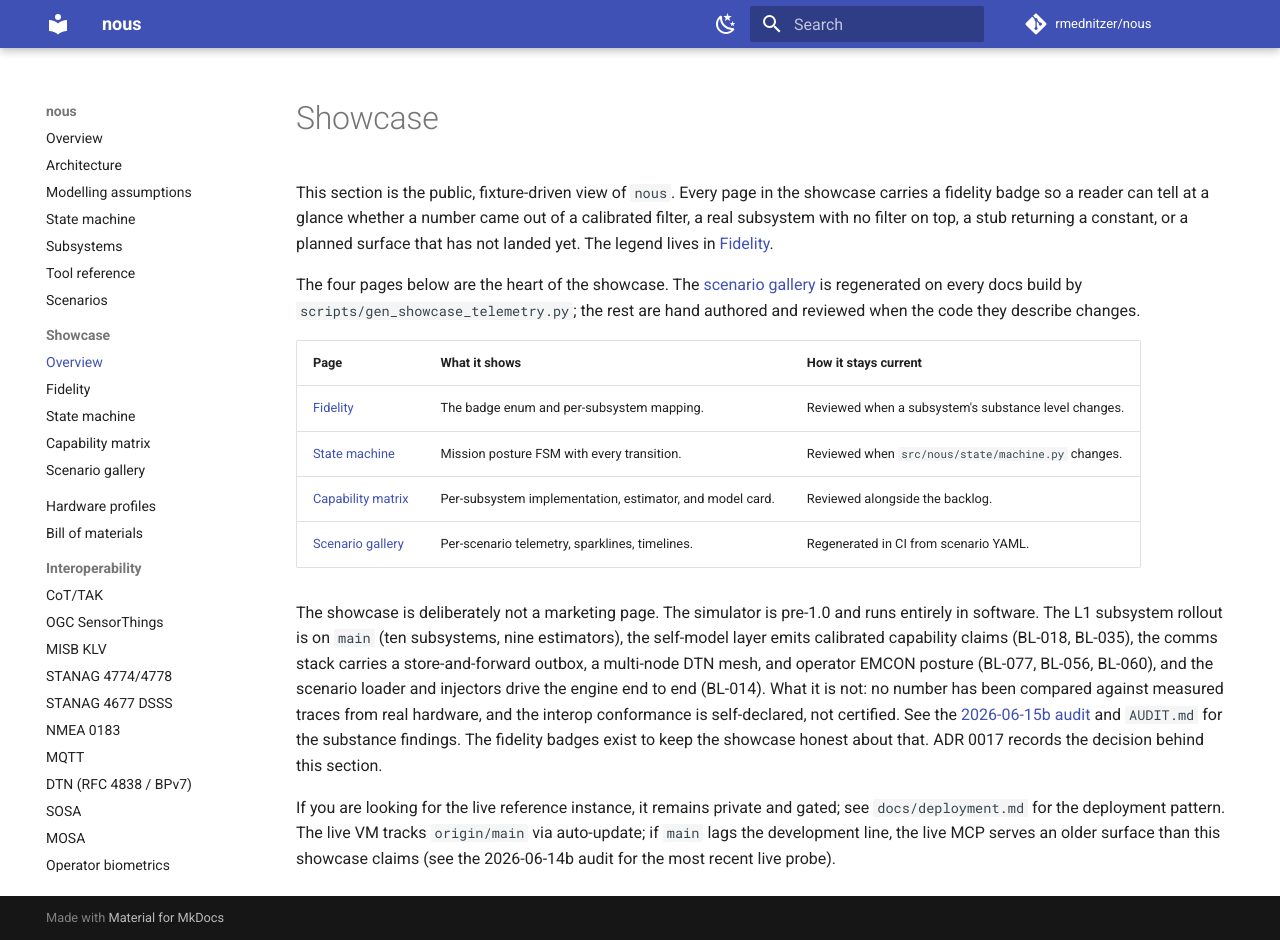
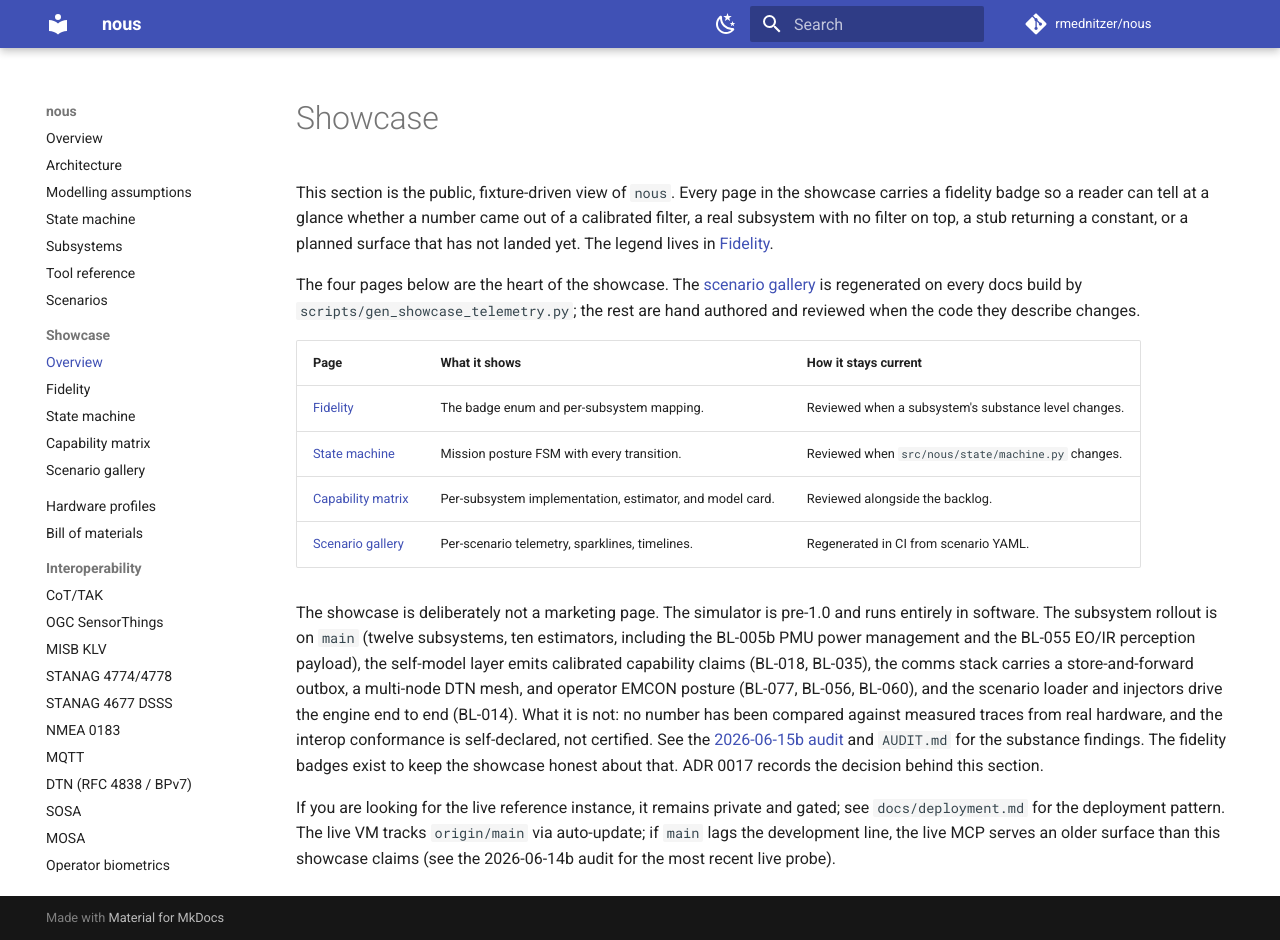
Before and after one commit to rmednitzer/nous, an MkDocs documentation site: the page built from docs/showcase/README.md, in a window 1280 px wide and 940 px high. Built offline with MkDocs 1.6.1 and Material for MkDocs 9.7.7, drawn with Linux system fonts in a browser that asks for light colours; comment, search, counter and statistics services are not loaded.

Commit message:
docs(showcase): reconcile the fidelity matrix with shipped subsystems (#182)
* docs(showcase): reconcile the fidelity matrix with shipped subsystems

Bring the showcase fidelity artifacts up to current main:

- PMU/PDU (BL-005b, ADR 0075) was marked `planned` across the board but
  ships: a parametric bus-regulation subsystem (charge-limit clamp, CC/CV
  taper, dual-slot hot-swap) with no own estimator, since the power Kalman
  follows the active pack across the bus.
- EO/IR (BL-055, ADR 0077/0078) was missing entirely: add a `filtered` /
  `filtered` row (per-band detection-range envelope with terrain LOS
  masking; two-channel gated Kalman) with both model cards.
- The comms particle filter (BL-030) shipped, so the "full particle filter
  is planned" notes were stale; corrected to the SIR filter. The badge
  stays `parametric` deliberately: a particle filter carries a non-Gaussian
  belief, not the Gaussian covariance bound the `filtered` badge promises.
- Showcase overview count: "ten subsystems, nine estimators" to "twelve
  subsystems, ten estimators"; dropped the "L1" framing since the rollout
  now spans L1 (PMU) and L3 (EO/IR).
- Refresh the matrix `Last reviewed` date and deployment note.

Position is left as-is: its EKF shipped but BL-026 is still in-progress
(imu_status tool) and its model card is the v0.1 CV Kalman, so a badge
change would be inconsistent.

Docs-only; make docs-build (strict), make policy, and test_docs_nav green.

Co-Authored-By: Claude Opus 4.8 <noreply@anthropic.com>
Claude-Session: https://claude.ai/code/session_01RhgkRPDVtdaPX55p5eMYqq

* docs(showcase): address Copilot review on the fidelity reconciliation

- fidelity.md: the `parametric` badge definition still said "passthrough
  or stub", which contradicted keeping the comms SIR particle filter (a
  non-trivial estimator) as a `parametric` example. Broaden the definition
  to "missing, a passthrough or stub, or a belief tracker without a
  documented Gaussian covariance bound (a non-Gaussian particle filter)",
  so it is internally consistent with the comms example.
- capability-matrix.md: the comms row linked only its estimator card;
  subsystem-comms.md exists, so link it too, matching power/apu/etc.
  (position/biometrics/inference legitimately have no subsystem card.)

Co-Authored-By: Claude Opus 4.8 <noreply@anthropic.com>
Claude-Session: https://claude.ai/code/session_01RhgkRPDVtdaPX55p5eMYqq

---------

Co-authored-by: Claude Opus 4.8 <noreply@anthropic.com>

```diff
--- a/docs/showcase/README.md
+++ b/docs/showcase/README.md
@@ -19,12 +19,13 @@ authored and reviewed when the code they describe changes.
 | [Scenario gallery](scenarios/README.md) | Per-scenario telemetry, sparklines, timelines. | Regenerated in CI from scenario YAML. |
 
 The showcase is deliberately not a marketing page. The simulator is
-pre-1.0 and runs entirely in software. The L1 subsystem rollout is on
-`main` (ten subsystems, nine estimators), the self-model layer emits
-calibrated capability claims (BL-018, BL-035), the comms stack carries a
-store-and-forward outbox, a multi-node DTN mesh, and operator EMCON
-posture (BL-077, BL-056, BL-060), and the scenario loader and injectors
-drive the engine end to end (BL-014). What it is not: no number has been
+pre-1.0 and runs entirely in software. The subsystem rollout is on
+`main` (twelve subsystems, ten estimators, including the BL-005b PMU
+power management and the BL-055 EO/IR perception payload), the self-model
+layer emits calibrated capability claims (BL-018, BL-035), the comms stack
+carries a store-and-forward outbox, a multi-node DTN mesh, and operator
+EMCON posture (BL-077, BL-056, BL-060), and the scenario loader and
+injectors drive the engine end to end (BL-014). What it is not: no number has been
 compared against measured traces from real hardware, and the interop
 conformance is self-declared, not certified. See the
 [2026-06-15b audit](../audit-2026-06-15b.md) and `AUDIT.md` for the
```
Also changed, not shown: docs/showcase/capability-matrix.md (+6 -4 lines), docs/showcase/fidelity.md (+5 -3 lines).
